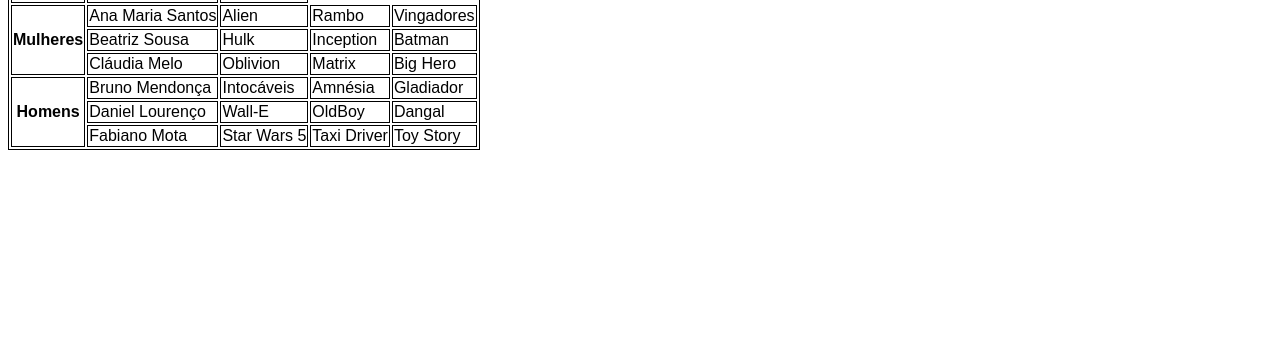
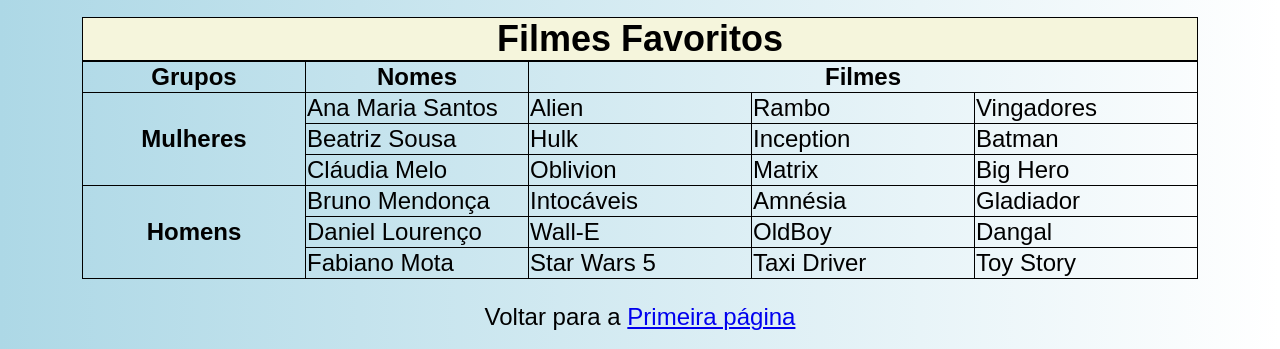
Before and after one commit to marciomanuelgomes/HTML-CSS, a plain HTML site: page Exercícios/Desafio das Tabelas/tabela3.html in a window 1280 px wide. Shown: the part 102-451 px from the top of the page. Drawn offline with Linux system fonts and the light colour scheme.

Commit message:
Alterações no desafio

```diff
--- a/Exercícios/Desafio das Tabelas/tabela3.html
+++ b/Exercícios/Desafio das Tabelas/tabela3.html
@@ -6,27 +6,44 @@
     <title>Mesclagem de Tabelas</title>
     <style>
         body{
+            text-align: center;
             font-family: Arial, Helvetica, sans-serif;
+            font-size: 1.5em;
+            background-image: linear-gradient(to right, lightblue, white);
         }
         table{
             border: 1px solid black;
-
+            border-collapse: collapse;
+            text-align: center;
+            vertical-align: middle;
+            margin: auto;
+        }
+        caption{
+            font-weight: bolder;
+            font-size: 1.5em;
+            border: 1px solid black;
+            border-collapse: collapse;
+            background-color: beige;
         }
         td, tr,th{
             border: 1px solid black;
-            border-collapse: collapse;
+            width: 220px;
+        }
+        td{
+            text-align: left;
         }
     </style>
 </head>
 <body>
     <h1>Tabela Real</h1>
     <table>
+        <caption>Filmes Favoritos</caption>
         <Thead>
             <tr>
                 <th>Grupos
                 </th>
                 <th>Nomes</th>
-                <th>Filmes</th>
+                <th colspan="3">Filmes</th>
             </tr>
               </Thead>
                 <th rowspan="3">Mulheres</th>
@@ -63,19 +80,8 @@
                         <td>Taxi Driver</td>
                         <td>Toy Story</td>
                     </tr>
-
-
-
-
-
-
-
-
-
-
-
-
-
     </table>
+    <p>Voltar para a <a href="tabela1.html">Primeira página</a></p>
+    <Footer><p>By: Más Melhori</p></Footer>
 </body>
 </html>
```
Also changed, not shown: Exercícios/Desafio das Tabelas/tabela1.html (+1 -0 lines), Exercícios/Desafio das Tabelas/tabela2.html (+1 -0 lines).
